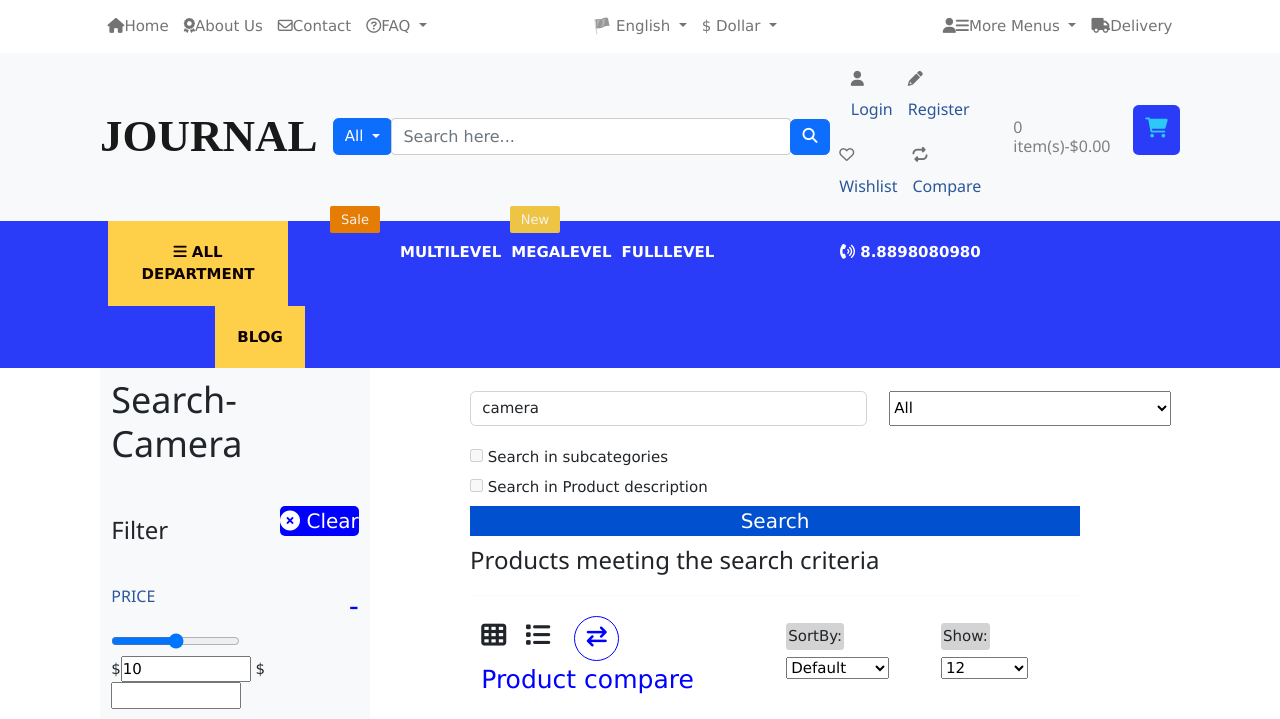
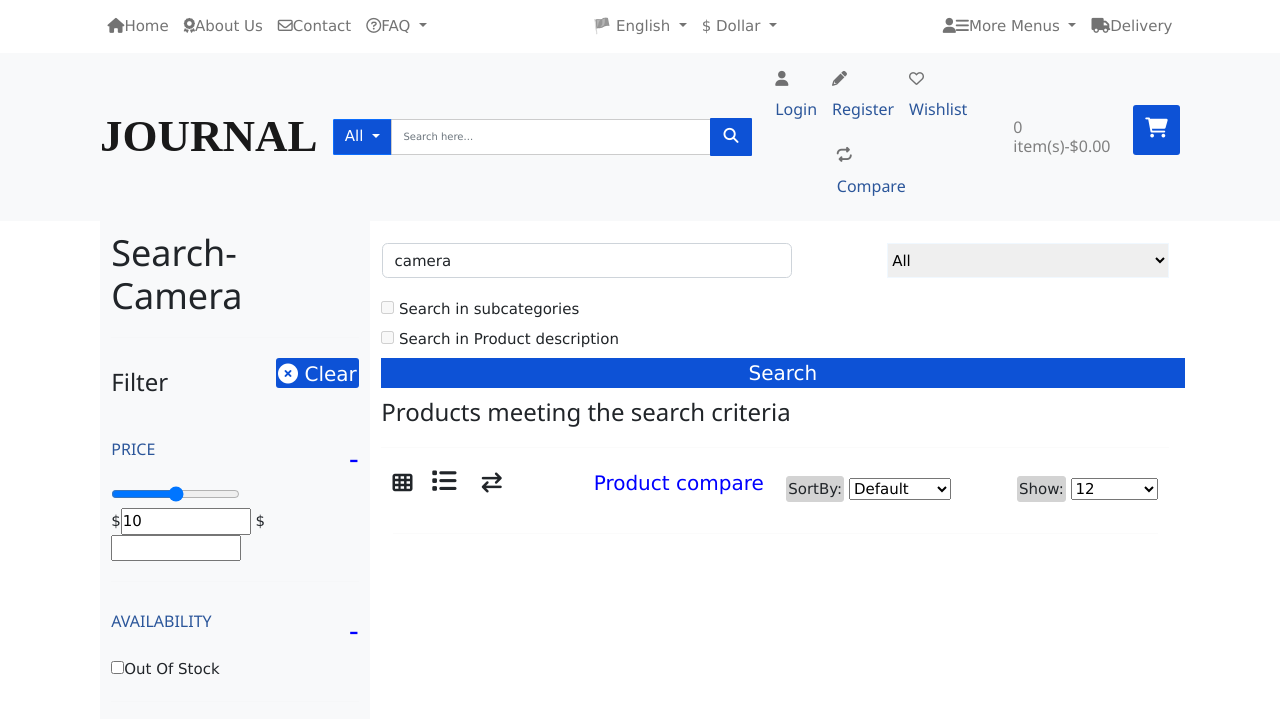
Before and after one commit to w3villa-anjali-jaiswal/ecommerce_website, a plain HTML site: page search.html in a window 1280 px wide. Shown: the top 719 px of the page. Drawn offline with nearby package versions, Linux system fonts and the light colour scheme.

Commit message:
Add files via upload

```diff
--- a/assets/style.css
+++ b/assets/style.css
@@ -2,7 +2,6 @@
 @import url('https://fonts.googleapis.com/css2?family=Rubik&display=swap');
 
 * {
-
     padding: 0%;
     margin: 0%;
 }
@@ -11,6 +10,7 @@ html,
 body {
     max-width: 100vw;
     overflow-x: hidden;
+
 }
 
 .search-section {
@@ -25,19 +25,12 @@ body {
 }
 
 
-#custom-descr a{
-    text-transform: uppercase;
-  margin-right: 15px;
-    text-decoration: none;
+.custom-descr{
+     margin-right: 15px;
     font-weight: bold;
-    font-size: large;
-
 
 }
-
 /* ufilter-section */
-
-
 .filter {
     display: flex;
     justify-content: space-between;
@@ -49,13 +42,15 @@ body {
 }
 
 .filter button {
-    background-color: blue;
+    background-color: #0d52d6;
     color: white;
     font-size: 20px;
-    margin-left: 30px;
+   padding: 1px 2px 1px 2px;
+    justify-items: center;
+    margin-left: 27px;
     height: 30px;
-    border-radius: 5px;
-    border: none;
+    border-radius: 3px;
+   border: none;
 }
 
 .comm-color {
@@ -105,16 +100,16 @@ h6 {
 }
 
 .search-btn button {
-    background-color: #0050cf;
+    background-color:#0d52d6;
     align-items: center;
     color: white;
-   width: 100%;
+   width: 102%;
     font-size: 20px;
     border: none;
 
 }
 .input-field{
-    justify-content: space-around;
+    justify-content: space-between;
 }
 #mainimg {
     height: 500px;
@@ -123,31 +118,20 @@ h6 {
 }
 
 #input-search {
-  justify-content: space-around;
-    width: 31vw;
+  justify-content: space-between;
+  margin-left: 1px;
+    width: 32vw;
     height: 35px;
     margin-bottom: 20px;
 
 }
 
 .select {
+    border: 1px solid aliceblue;
     margin-bottom: 20px;
     width: 22vw;
     height: 35px;
 }
-
-.compare {
-    border: 1px solid blue;
-    width: 45px;
-    height: 45px;
-    border-radius: 50%;
-    padding: 10px;
-    text-align: center;
-    font-size: 8px;
-    color: blue;
-}
-
-
 
 .customnav ul li {
     margin-left: 5px;
@@ -188,9 +172,9 @@ h6 {
 }
 
 .department {
-    background-color: #2b3cf8;
+    background-color: #0d52d6;
     color: #0e0101;
-
+   padding-left: 105px;
 }
 
 .dep {
@@ -209,12 +193,14 @@ h6 {
 }
 
 .blog {
-    position: relative;
+    position: absolute;
     font-weight: bold;
     background-color: #fed049;
     padding: 20px 10px;
     text-transform: uppercase;
-    margin-left: 115px !important;
+    /* margin-left: 115px !important; */
+    justify-items: end;
+   left: 86.5%;
 
 }
 
@@ -231,6 +217,9 @@ h6 {
 
 }
 
+#search_here{
+    color: #000;
+}
 .searchTerm {
 
     border: 3px solid rgb(43, 158, 204);
@@ -248,12 +237,12 @@ h6 {
 
 .fa-cart-shopping {
     font-size: 20px;
-    color: #2bc8f8
+    color: white;
 }
 
 .searchButton {
     width: 40px;
-    background: rgb(72, 152, 184);
+    background-color: #0d52d6;
     text-align: center;
     color: #fff;
     border-radius: 0 5px 5px 0;
@@ -432,10 +421,12 @@ h6 {
 }
 
 #go-to-cart {
-    background-color: #2b3cf8 !important;
+    position: relative;
+    background-color: #0d52d6 !important;
     height: 50px;
     justify-content: center;
     margin-top: 10px;
+    border-radius: 3px;
 }
 
 #search-box {
@@ -571,13 +562,16 @@ body {
 {
      background-color:rgba(248,248,248,255);
 }
+#img-choose-js{
+    margin-top: 120px;
+}
 #img-choose-js img{
     border: 1px solid rgb(163, 158, 158);
     border-radius: 4px;
     margin: 1px;
 }
 #main-img{
-    background-color: rgb(243, 241, 241);
+
     text-align: center;
 }
 #mainimg{
@@ -786,7 +780,7 @@ body {
 
 
 
-@media (max-width: 1190px) {
+@media (max-width: 1490px) {
 
     .top-nav {
         display: none;
@@ -806,7 +800,13 @@ body {
         padding: 1px !important;
     }
 }
+@media (max-width: 988px) {
+    .fa-cart-shopping {
+       color: #000;
 
+    }
+
+}
 /* common-padding */
 .comm-padding {
     padding: 0px 100px 0px 100px;
@@ -994,6 +994,9 @@ input[type=number]::-webkit-outer-spin-button {
 
 }
 
+
+
+
 @media screen and (max-width:620px) {
     .plr {
         padding-left: 2px;
@@ -1064,18 +1067,7 @@ input[type=number]::-webkit-outer-spin-button {
 
 
 
-
-
-
-
-
-
-
-
-
-
-
-/* rohit css */
+/* description css */
 
 
 
@@ -1142,7 +1134,6 @@ img.img-fluid.images {
         margin-left: 10px;
     }
 }
-
 @media (min-width: 768px) {
     .images-wrapper {
         flex-direction: row;
@@ -1178,6 +1169,16 @@ img.img-fluid.images {
         margin-left: 10px;
     }
 }
+
+@media (max-width: 790px) {
+.search-section{
+    justify-content: center;
+}
+#filter-sectionno{
+    display: none;
+}
+}
+
 
 @media (min-width: 1100px) {
 
@@ -1301,10 +1302,10 @@ img.img-fluid.images {
 }
 
 .buy-now {
+
     background-color: green;
     color: #fff;
     border: none;
-    padding: 10px 20px;
     font-size: 16px;
     font-weight: bold;
     cursor: pointer;
--- a/header.js
+++ b/header.js
@@ -153,7 +153,7 @@ show.innerHTML=`<!--********************* NAVBAR SECTION ***********************
                 <div class="collapse navbar-collapse" id="searchbar" id="search_here">
                     <div>
                         <form class="d-flex" role="search">
-                            <button class="btn btn-primary dropdown-toggle " type="button" data-bs-toggle="dropdown"
+                            <button class="btn btn-primary dropdown-toggle "style= "background-color:#0d52d6; border-radius:1px;"; type="button" data-bs-toggle="dropdown"
                                 aria-expanded="false">
                                 All
                             </button>
@@ -163,12 +163,12 @@ show.innerHTML=`<!--********************* NAVBAR SECTION ***********************
                                 <li><a class="dropdown-item" href="#">Something else here</a></li>
                             </ul>
 
-                            <input class="form-control" id="search-box" type="search" placeholder="Search here...">
+                            <input class="form-control " style= "border-radius:1px; width:320px !important;"  id="search-box" type="search" placeholder="Search here...">
                         </form>
 
                     </div>
 
-                    <button class="btn btn-primary" type="search"><i class="fas fa-search"></i></button>
+                    <button class="btn btn-primary" style= "background-color:#0d52d6; border-radius:1px; border: 2px solid #0d52d6 ;"   type="search"><i class="fas fa-search"></i></button>
 
                 </div>
                 <div id="searchdisplay">
@@ -189,8 +189,8 @@ show.innerHTML=`<!--********************* NAVBAR SECTION ***********************
                 <ul class="navbar-nav me-auto mb-2 mb-lg-0 " id="icons">
                 <li class="nav-item">
                 <a class="nav-link" href="#">
-                            <div class="fas fa-user" onclick="document.getElementById('id01').style.display='block'"
-                                class="w3-button w3-black"></div>
+                    <div class="fa-solid fa-user" data-bs-toggle="modal" data-bs-target="#id01">
+                    </div>
                     <h6>Login</h6>
                 </a>
             </li>
@@ -221,7 +221,7 @@ show.innerHTML=`<!--********************* NAVBAR SECTION ***********************
 
             <button class="navbar-toggler" type="button" data-bs-toggle="modal" data-bs-target="#cartmodal "
                 aria-controls="#cart" aria-expanded="false" aria-label="Toggle navigation" order="1">
-                <span> <i class="fa-solid fa-cart-shopping topcart"></i></span>
+                <span> <i class="fa-solid fa-cart-shopping  topcart" ></i></span>
             </button>
             <div class="collapse navbar-collapse">
                 <div class="d-flex justify-content-around">
@@ -238,14 +238,14 @@ show.innerHTML=`<!--********************* NAVBAR SECTION ***********************
 <!-- NAVBAR 2 -->
 
 <div class="container-fluid department top-nav ">
-    <div class="row comm-padding">
+    <div class="row comm-paddin">
         <div class="sale">sale</div>
         <div class="col-md-2 dep text-center">
 
             <i class="fa-solid fa-bars"></i> all department
         </div>
         <div class="new">new</div>
-        <div class="col-md-5 nav  multi">
+        <div class="col-md-4 nav  multi">
             <li>MULTILEVEL </li>
             <li>MEGALEVEL </li>
             <li>FULLLEVEL </li>
@@ -307,45 +307,40 @@ show.innerHTML=`<!--********************* NAVBAR SECTION ***********************
 
 
 
+<!-- login--modal -->
 
-<!-- login-register-modal -->
-<div class="w3-container">
+<div class="modal" id="id01" tabindex="-1" >
+    <div class="modal-dialog">
+        <div class="modal-content">
+            <div class="modal-header">
+                <h5 class="modal-title">login</h5>
+                <button type="button" class="btn-close" data-bs-dismiss="modal"></button>
+            </div>
+            <div class="modal-body mx-3">
 
-    <button onclick="document.getElementById('id01').style.display='block'" class="w3-button"></button>
-
-    <div id="id01" class="w3-modal">
-        <div class="w3-modal-content">
-            <header class="w3-container w3-teal">
-                <span onclick="document.getElementById('id01').style.display='none'"
-                    class="w3-button w3-display-topright">&times;</span>
-                <h2>LOG IN</h2>
-            </header>
-            <div class="w3-container">
-                <div class="modal-body mx-3">
                 <div class="md-form mb-5">
                     <i class="fas fa-envelope prefix grey-text"></i>
                     <input type="email" id="orangeForm-email1" class="form-control validate">
-                        <label data-error="wrong" data-success="right" for="orangeForm-email">Your email</label>
+                    <label data-error="wrong" data-success="right" for="orangeForm-email1">Your email</label>
                 </div>
-
 
                 <div class="md-form mb-4">
                     <i class="fas fa-lock prefix grey-text"></i>
                     <input type="password" id="orangeForm-pass1" class="form-control validate">
-                        <label data-error="wrong" data-success="right" for="orangeForm-pass">Your
-                            password</label>
+                    <label data-error="wrong" data-success="right" for="orangeForm-pass1">Your password</label>
                 </div>
 
             </div>
-                <div class="modal-footer d-flex justify-content-center mb-2 ">
+            <div class="modal-footer d-flex justify-content-center">
                 <button class="btn btn-deep-orange" onclick="logsubmit(event)" id="reg-btn">login</button>
             </div>
         </div>
     </div>
-
-    </div>
 </div>
 
+<div class="text-center" >
+    <a href="" class="btn btn-default btn-rounded mb-4" data-toggle="modal" data-target="#modalRegisterForm"></a>
+</div>
 
 
 
--- a/search.html
+++ b/search.html
@@ -130,9 +130,9 @@
             </div>
 
 
-            <div class=" col-md-9 mt-4 hide-sec1no  comm-padding">
+            <div class=" col-md-9 mt-4 hide-sec1no">
                 <div class="right">
-                    <div class="input-field d-flex">
+                    <div class="input-field  d-flex">
                         <div class="inputs">
                             <input type="text" name="search" value="camera" placeholder="Keywords" id="input-search"
                                 class="form-control">
@@ -164,14 +164,17 @@
                     <h3>Products meeting the search criteria</h3>
                     <hr>
                     <div class="container-fluid">
-                        <div class=" row d-flex">
-                            <div class="col-md-6">
-                            <i class="fas fa-th" style="font-size: 25px;"></i>&nbsp; &nbsp; <i class="fas fa-list fa"
+                        <div class=" row d-flex justify-content-between">
+                            <div class="col-md-6 d-flex justify-content-between ">
+                                <div>
+                            <i class="fas fa-th" style="font-size: 20px;"></i>&nbsp; &nbsp; <i class="fas fa-list fa"
                                 style="font-size: 25px;"></i> &nbsp; &nbsp;
                             <i class="fa-solid fa-arrow-right-arrow-left compare" style="font-size: 20px;"></i>
-                            &nbsp;&nbsp;<p style="color: blue; font-size: 25px;"> Product compare</p>
+                            &nbsp;&nbsp;</div>
+                            <div>
+                            <p style="color: blue; font-size: 20px;" class="text-center"> Product compare</p></div>
                         </div>
-                        <div class=" d-flex mt-2 col-md-6">
+                        <div class=" d-flex mt-2 col-md-6 justify-content-between">
                             <div class="dropdown">
                                 <label
                                     style="background-color: lightgray; border: 1px solid lightgray; border-radius: 3px; padding: 1px;">SortBy: </label>
@@ -234,7 +237,7 @@
                 </div>
                 <div class="name">
                     <p>Oversized Sunglasses For Lon...<br>$397.00</p>
-                    <p><i class="fa-solid fa-cart-shopping"></i> <i class="fa-regular fa-heart"></i> <i
+                    <p><i class="fa-solid fa fa-shopping-cart"></i> <i class="fa-regular fa-heart"></i> <i
                             class="fa-solid fa-arrow-right-arrow-left"></i></p>
                 </div>
             </div>
@@ -400,8 +403,6 @@
 
                 const product = data.products.find(product => product.id === pro_id);
                 showsearch.innerHTML = `
-
-
          <div class="search-section">
          <div class="card position-relative mt-3 " style="width:280px;">
         <div class="badge-overlay">
@@ -442,8 +443,7 @@
         </div>
     </div>
 
-         `
-            });
+         `  });
 
 
         // multi-p_id
```
Lines whose indentation alone changed are shown as unchanged.
